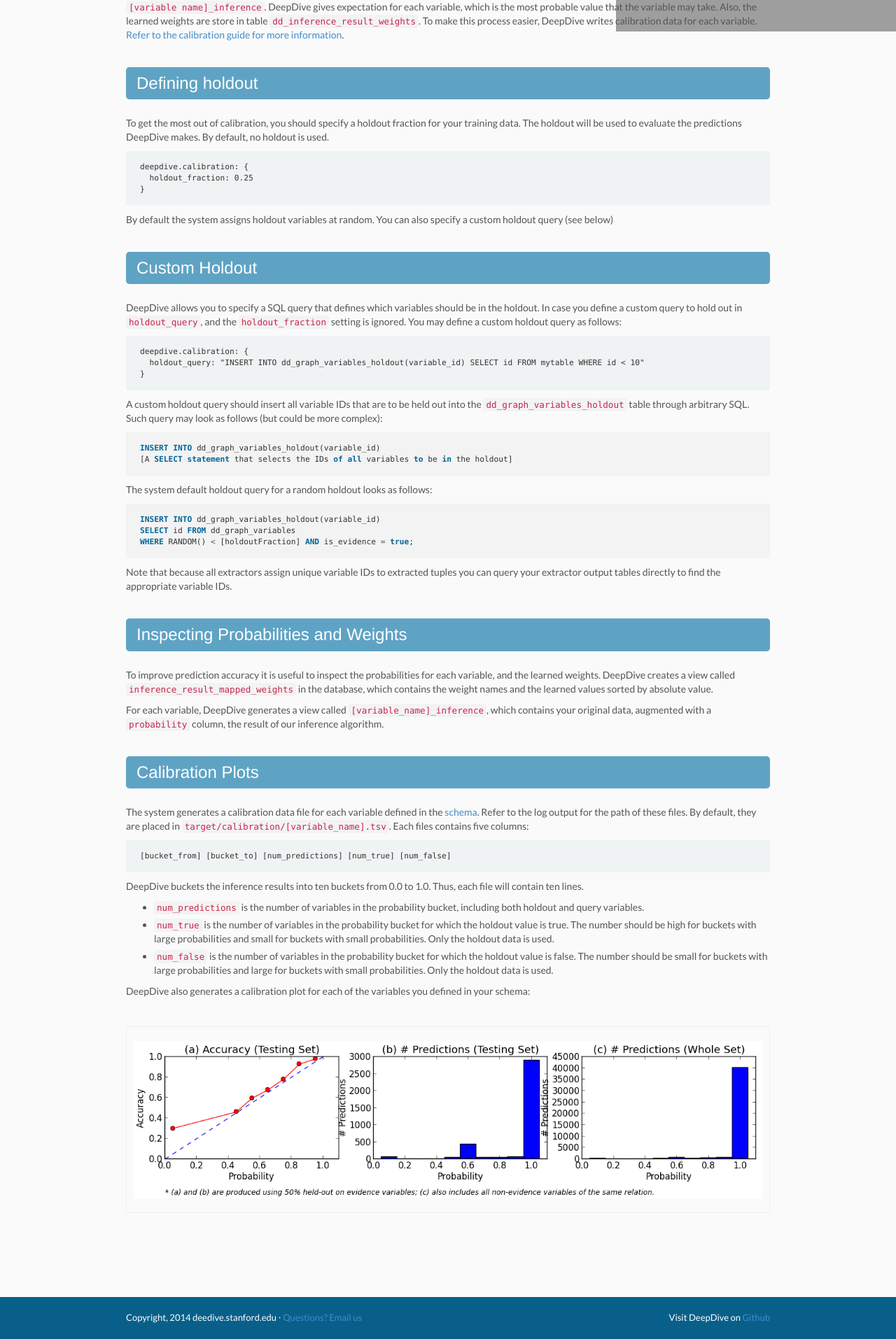
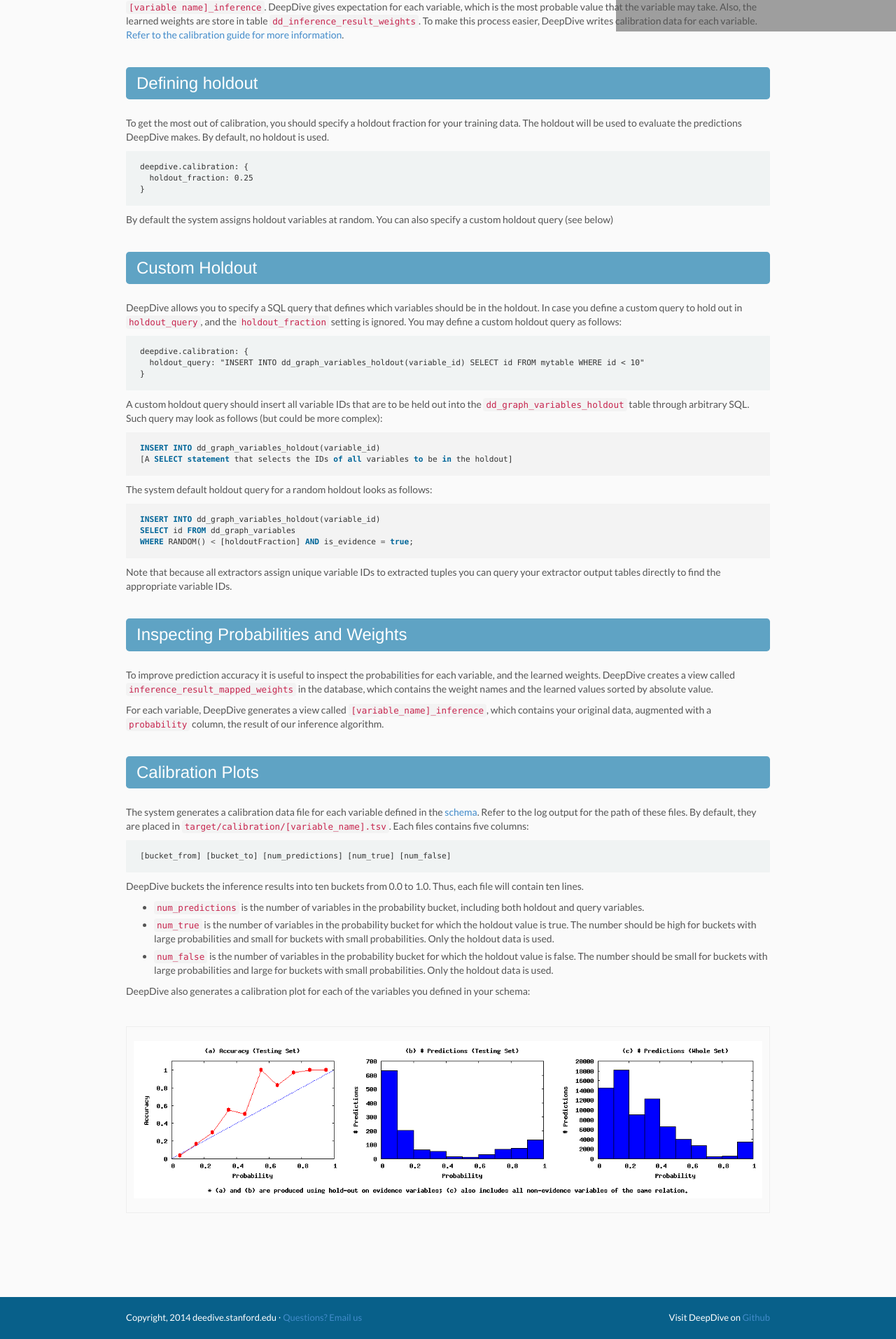
Before and after one commit to senaraiandi/deepdive, a Jekyll site: the page built from doc/calibration.md, in a window 1280 px wide. Shown: the part 255-2169 px from the top of the page at 70% size. Built offline with Jekyll 4.4.1, drawn with Linux system fonts in a browser that asks for light colours; nearby versions of some CDN libraries; grey boxes are pictures that could not be loaded.

Commit message:
Updated calibration plots

```diff
--- a/doc/calibration.md
+++ b/doc/calibration.md
@@ -66,4 +66,5 @@
 DeepDive also generates a calibration plot for each of the variables you defined in your schema:
 
 <br/>
-![]({{site.baseurl}}/images/calibration_example.png)
+<!-- ![]({{site.baseurl}}/images/calibration_example.png) -->
+![]({{site.baseurl}}/assets/walkthrough_has_spouse_is_true.png)
```
Also changed, not shown: assets/walkthrough_has_spouse_is_true.png.
